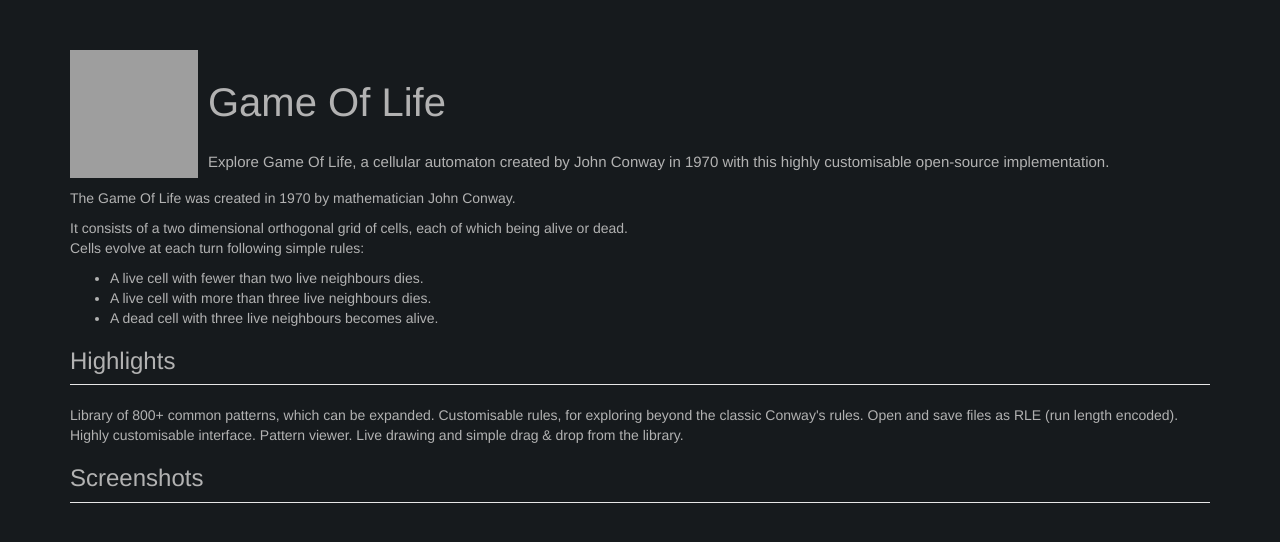
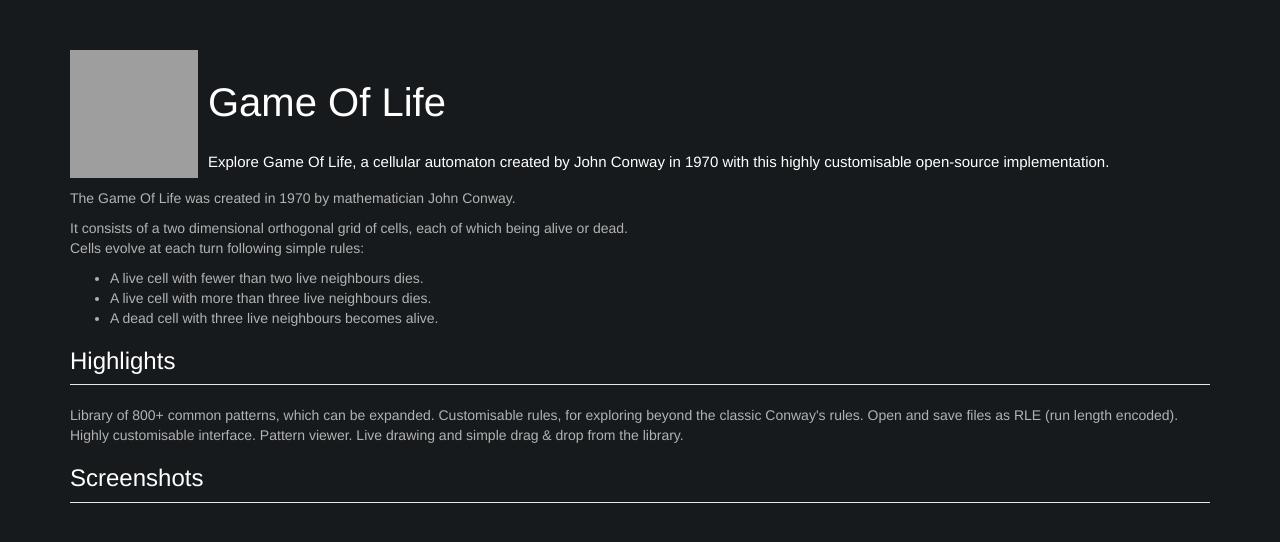
Before and after one commit to macmade/game-of-life.io, a PHP site: page / in a window 1280 px wide. Shown: the top 542 px of the page. Run offline with PHP 8.4, Linux system fonts and the light colour scheme; grey boxes are pictures that could not be loaded.

Commit message:
Layout...

```diff
--- a/css/base.css
+++ b/css/base.css
@@ -41,6 +41,7 @@ h1, h2 {
     margin-top:             30px;
     margin-right:           0px;
     margin-bottom:          20px;
+    color:                  #FFFFFF;
 }
 
 h3, h4, h5, h6 {
@@ -49,6 +50,7 @@ h3, h4, h5, h6 {
     margin-top:             20px;
     margin-right:           0px;
     margin-bottom:          20px;
+    color:                  #FFFFFF;
 }
 
 h3 {
```
